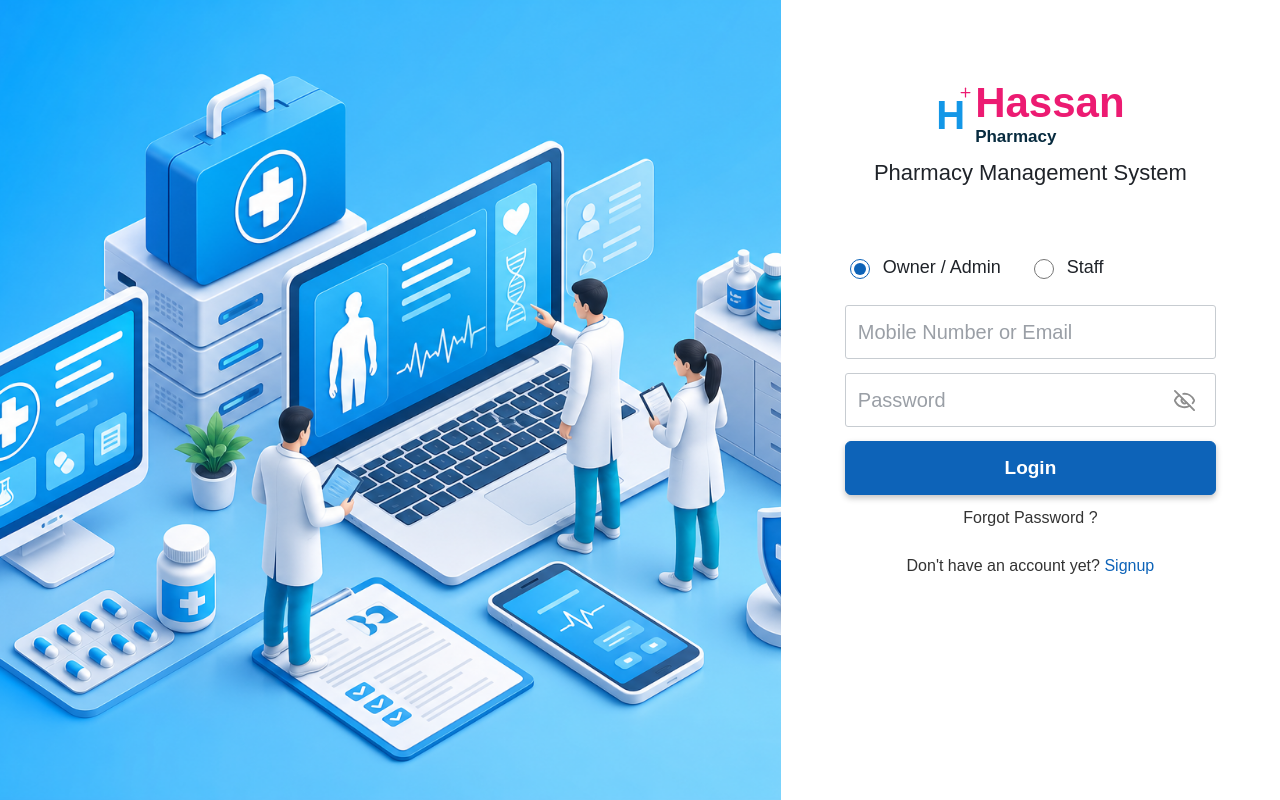
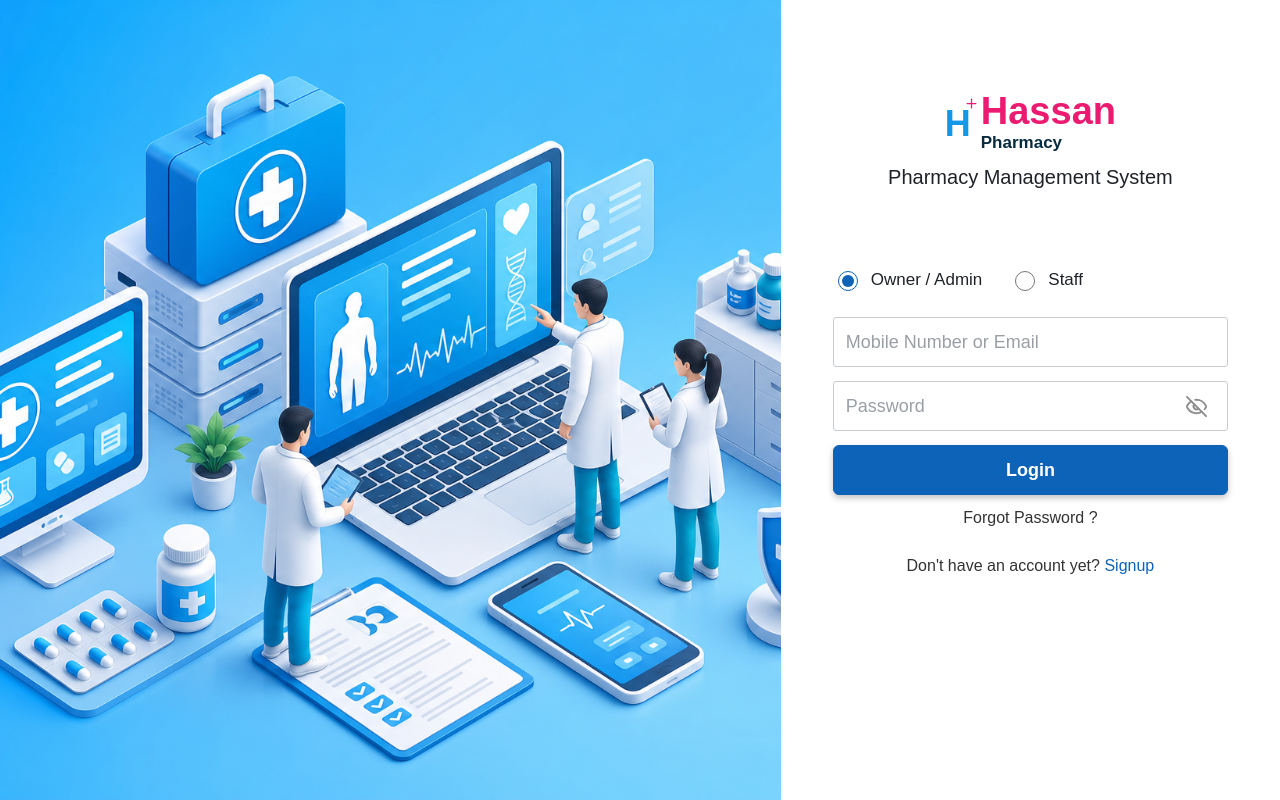
Before and after one commit to ammadanwer/hassanpharmacy, a React (Vite) app in the folder frontend/: page / in a window 1280 px wide. Built offline with nearby package versions, Linux system fonts and the light colour scheme.

Commit message:
Tune login screen scale

```diff
--- a/frontend/src/styles.css
+++ b/frontend/src/styles.css
@@ -204,7 +204,7 @@ textarea::placeholder {
   display: flex;
   flex-direction: column;
   justify-content: flex-start;
-  padding: clamp(112px, 14vh, 150px) 64px 40px;
+  padding: clamp(104px, 13vh, 138px) 52px 40px;
 }
 
 .brand {
@@ -251,10 +251,18 @@ textarea::placeholder {
   color: var(--navy);
 }
 
+.auth-side .brand-mark {
+  font-size: 36px;
+}
+
+.auth-side .brand strong {
+  font-size: 38px;
+}
+
 .auth-subtitle {
-  font-size: 22px;
+  font-size: 20px;
   line-height: 1.25;
-  margin: 12px 0 clamp(116px, 13.8vh, 142px);
+  margin: 12px 0 clamp(108px, 13vh, 132px);
   max-width: 100%;
   text-align: center;
 }
@@ -269,7 +277,7 @@ textarea::placeholder {
 .role-row label {
   align-items: center;
   display: flex;
-  font-size: 18px;
+  font-size: 17px;
   gap: 10px;
 }
 
@@ -286,8 +294,8 @@ textarea::placeholder {
 }
 
 .auth-form input {
-  font-size: 20px;
-  min-height: 54px;
+  font-size: 18px;
+  min-height: 50px;
 }
 
 .auth-password-wrap {
@@ -322,8 +330,8 @@ textarea::placeholder {
 
 .auth-form .primary {
   box-shadow: 0 3px 6px rgba(0, 0, 0, 0.24);
-  font-size: 19px;
-  min-height: 54px;
+  font-size: 18px;
+  min-height: 50px;
 }
 
 .auth-form p,
@@ -2999,11 +3007,11 @@ main {
 
 @media (max-height: 850px) and (min-width: 1151px) {
   .auth-side {
-    padding-top: 84px;
+    padding-top: 94px;
   }
 
   .auth-subtitle {
-    margin-bottom: 70px;
+    margin-bottom: 78px;
   }
 
   .role-row {
```
Also changed, not shown: 1 other file (tests, documents, lock files or other folders).
